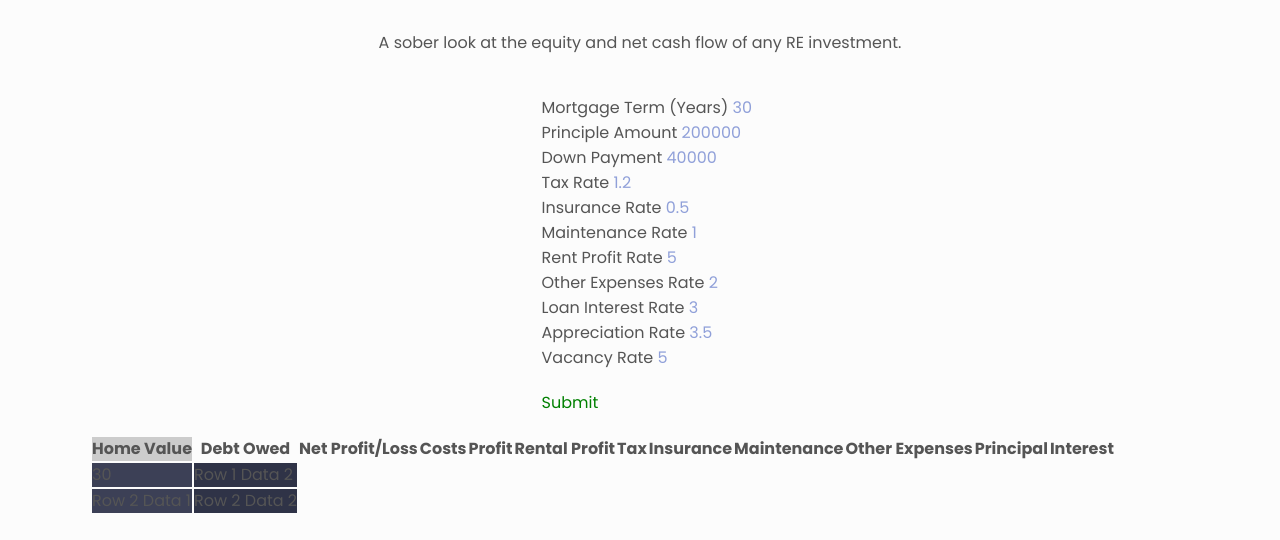
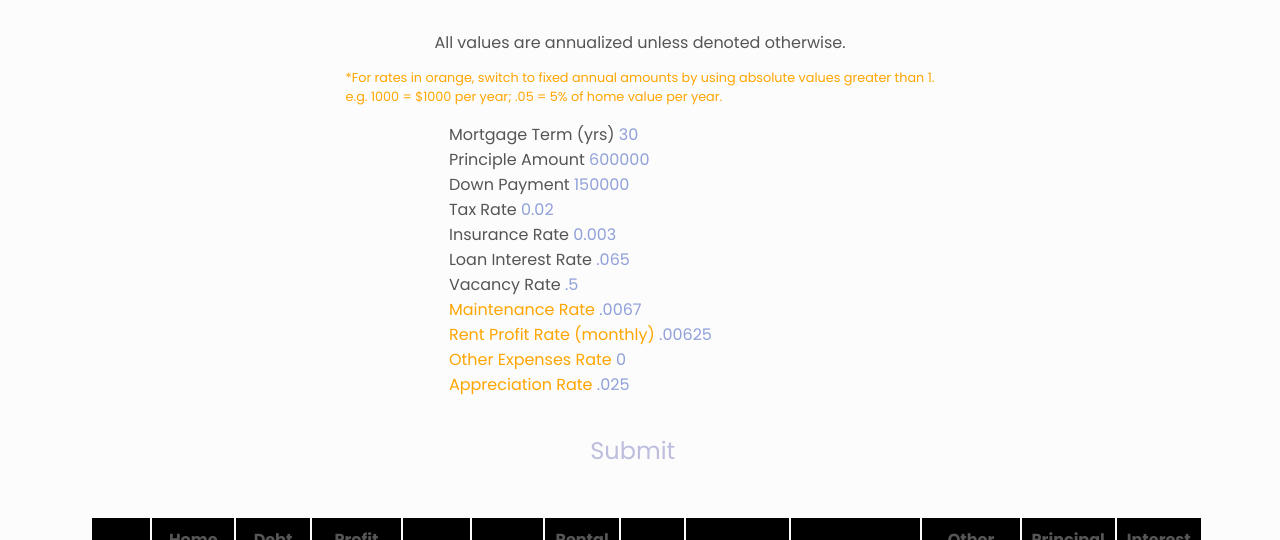
Before and after one commit to stirlingcarter/re-finance, a plain HTML site: page index.html in a window 1280 px wide. Both pictures are taken after a click on the input "Submit". Shown: the part 260-800 px from the top of the page. Drawn offline with Linux system fonts and the light colour scheme.

Commit message:
good state

```diff
--- a/index.html
+++ b/index.html
@@ -10,7 +10,7 @@
   <link href="https://fonts.googleapis.com/css2?family=Poppins:wght@400;500;700&display=swap" rel="stylesheet" />
   <script src="https://kit.fontawesome.com/fa62c117c7.js" crossorigin="anonymous"></script>
   <link rel="stylesheet" href="styles.css" />
-  <title>Raj Shekhar</title>
+  <title>RE calc</title>
 </head>
 
 <body class="light" id="top">
@@ -42,44 +42,53 @@
       <h1> Real Estate Return Calculator</h1>
       <!-- <h2 class="about__name">Simple & Complete</h2> -->
       <p class="about__desc">
-        A sober look at the equity and net cash flow of any RE investment.
+        All values are annualized unless denoted otherwise.
       </p>
+      <p class="fields__desc">
+        *For rates in orange, switch to fixed annual amounts by using absolute values greater than 1. <br> e.g. 1000 = $1000 per year; .05 = 5% of home value per year.
+       </p>
     </div>
+
 
     <section class="calculator center" id="calculator">
       <form id="calcForm">
-        <label>Mortgage Term (Years)</label>
+        <div class="form-inputs">
+        <label class="formLabel">Mortgage Term (yrs)</label>
         <input class="formbox" type="number" id="mortgageTerm" value="30" required><br>
-        <label>Principle Amount</label>
-        <input class="formbox" type="number" id="principle" value="200000" required><br>
-        <label>Down Payment </label>
-        <input class="formbox" type="number" id="downPayment" value="40000" required><br>
-        <label>Tax Rate </label>
-        <input class="formbox" type="number" id="taxRate" value="1.2" required><br>
-        <label>Insurance Rate </label>
-        <input class="formbox" type="number" id="insuranceRate" value="0.5" required><br>
-        <label>Maintenance Rate </label>
-        <input class="formbox" type="number" id="maintenanceRate" value="1" required><br>
-        <label>Rent Profit Rate </label>
-        <input class="formbox" type="number" id="rentProfitRate" value="5" required><br>
-        <label>Other Expenses Rate </label>
-        <input class="formbox" type="number" id="otherExpensesRate" value="2" required><br>
-        <label>Loan Interest Rate </label>
-        <input class="formbox" type="number" id="loanInterestRate" value="3" required><br>
-        <label>Appreciation Rate </label>
-        <input class="formbox" type="number" id="appreciationRate" value="3.5" required><br>
-        <label>Vacancy Rate </label>
-        <input class="formbox" type="number" id="vacancyRate" value="5" required><br>
-        <input type="submit" value="Submit" id="valSubmit">
+        <label class="formLabel">Principle Amount</label>
+        <input class="formbox" type="number" id="principle" value="600000" step="any" required><br>
+        <label class="formLabel">Down Payment </label>
+        <input class="formbox" type="number" id="downPayment" value="150000" step="any" required><br>
+        <label class="formLabel">Tax Rate </label>
+        <input class="formbox" type="number" id="taxRate" value="0.02" step="any" required><br>
+        <label class="formLabel">Insurance Rate </label>
+        <input class="formbox" type="number" id="insuranceRate" value="0.003" step="any" required><br>
+        <label class="formLabel">Loan Interest Rate </label>
+        <input class="formbox" type="number" id="loanInterestRate" value=".065" step="any" required><br>
+        <label class="formLabel">Vacancy Rate </label>
+        <input class="formbox" type="number" id="vacancyRate" value=".5" step="any" required><br>
+        <label class="formLabel" style="color: orange">Maintenance Rate</label>
+        <input class="formbox" type="number" id="maintenanceRate" value=".0067" step="any" required><br>
+        <label class="formLabel" style="color: orange">Rent Profit Rate (monthly)</label>
+        <input class="formbox" type="number" id="rentProfitRate" value=".00625" step="any" required><br>
+        <label class="formLabel" style="color: orange">Other Expenses Rate</label>
+        <input class="formbox" type="number" id="otherExpensesRate" value="0" step="any" required><br>
+        <label class="formLabel" style="color: orange">Appreciation Rate</label>
+        <input class="formbox" type="number" id="appreciationRate" value=".025" step="any" required><br>
+      </div>
+      <div class="btn form-submit">
+        <input type="submit" value="Submit">
+      </div>
       </form>
     </section>
 
     <table id="outputTable">
       <thead>
         <tr>
-          <th id="column1" style="background-color: #cccccc" class="column1">Home Value</th>
+          <th id="column2" style="background-color: black" class="column1">Year</th>
+          <th id="column1" style="background-color: black" class="column1">Home Value</th>
           <th class="column2">Debt Owed</th>
-          <th class="column1">Net Profit/Loss</th>
+          <th class="column1">Profit T.D.</th>
           <th class="column2">Costs</th>
           <th class="column1">Profit</th>
           <th class="column2">Rental Profit</th>
@@ -87,8 +96,8 @@
           <th class="column2">Insurance</th>
           <th class="column1">Maintenance</th>
           <th class="column2">Other Expenses</th>
-          <th class="column1">Principal</th>
-          <th class="column2">Interest</th>
+          <th class="column1">Principal Paid</th>
+          <th class="column2">Interest Paid</th>
 
         </tr>
       </thead>
--- a/script.js
+++ b/script.js
@@ -62,28 +62,99 @@ const scrollUp = () => {
 
 document.addEventListener('scroll', scrollUp)
 
-function calculateRealEstateReturn(mortgageTerm) {
-    return [
-        [mortgageTerm, "Row 1 Data 2"],
-        ["Row 2 Data 1", "Row 2 Data 2"]
-    ];
+function calculateMonthlyPayment(principle, loanInterestRate, mortgageTerm) {
+    var monthlyInterestRate = loanInterestRate / 12.0;
+    var numberOfPayments = mortgageTerm * 12;
+    var denominator = (1 - Math.pow((1 + monthlyInterestRate), -numberOfPayments));
+    var monthlyPayment = principle * monthlyInterestRate / denominator;
+    return monthlyPayment;
 }
+
+function calculateRealEstateReturn(mortgageTerm, principle, downPayment, taxRate, insuranceRate, maintenanceRate, rentProfitRate, otherExpensesRate, loanInterestRate, appreciationRate, vacancyRate) {
+
+    let staticMaintenance = true;
+    let staticOtherExpenses = true;
+    let staticRentProfit = true;
+    let staticAppreciation = true;
+
+    if (maintenanceRate > -1 && maintenanceRate < 1) {
+        staticMaintenance = false;
+    }
+    if (otherExpensesRate > -1 && otherExpensesRate < 1) {
+        staticOtherExpenses = false;
+    }
+    if (rentProfitRate > -1 && rentProfitRate < 1) {
+        staticRentProfit = false;
+    }
+    if (appreciationRate > -1 && appreciationRate < 1) {
+        staticAppreciation = false;
+    }
+
+    let homeValue = principle + downPayment;
+    let loanAmount = principle;
+    let netProfitLoss = 0;
+    let monthlyPayment = calculateMonthlyPayment(principle, loanInterestRate, mortgageTerm);
+
+    let data = [];
+
+    for (let year = 1; year <= mortgageTerm; year++) {
+        homeValue = staticAppreciation ? homeValue + appreciationRate : homeValue * (1 + appreciationRate);
+        let rentProfit = staticRentProfit ? 12 * (rentProfitRate * (1-vacancyRate)) : homeValue * rentProfitRate * 12 * (1 - vacancyRate);
+        let tax = homeValue * taxRate;
+        let insurance = homeValue * insuranceRate;
+        let maintenance = staticMaintenance ? maintenanceRate : homeValue * maintenanceRate;
+        let otherExpenses = staticOtherExpenses ? otherExpensesRate : homeValue * otherExpensesRate;
+
+        let interestForTheYear = loanAmount * loanInterestRate;
+        let principalPaid = monthlyPayment * 12 - interestForTheYear;
+        loanAmount -= principalPaid;
+
+        let totalCosts = tax + insurance + maintenance + otherExpenses + interestForTheYear + principalPaid;
+        let profit = rentProfit - totalCosts;
+        netProfitLoss += profit;
+
+        // Add row to data
+        data.push([
+            year,
+            formatNumber(homeValue),
+            formatNumber(loanAmount),
+            formatNumber(netProfitLoss),
+            formatNumber(totalCosts),
+            formatNumber(profit),
+            formatNumber(rentProfit),
+            formatNumber(tax),
+            formatNumber(insurance),
+            formatNumber(maintenance),
+            formatNumber(otherExpenses),
+            formatNumber(principalPaid),
+            formatNumber(interestForTheYear)
+        ]);
+    }
+
+    return data;
+}
+
+function formatNumber(num) {
+    return Math.round(num).toLocaleString();
+}
+
 
 window.onload = function() {
     document.getElementById("calcForm").onsubmit = function(e) {
         e.preventDefault();
 
-        let mortgageTerm = document.getElementById("mortgageTerm").value;
-        let principle = document.getElementById("principle").value;
-        let downPayment = document.getElementById("downPayment").value;
-        let taxRate = document.getElementById("taxRate").value;
-        let insuranceRate = document.getElementById("insuranceRate").value;
-        let maintenanceRate = document.getElementById("maintenanceRate").value;
-        let rentProfitRate = document.getElementById("rentProfitRate").value;
-        let otherExpensesRate = document.getElementById("otherExpensesRate").value;
-        let loanInterestRate = document.getElementById("loanInterestRate").value;
-        let appreciationRate = document.getElementById("appreciationRate").value;
-        let vacancyRate = document.getElementById("vacancyRate").value;
+        let mortgageTerm = Number(document.getElementById("mortgageTerm").value);
+        let principle = Number(document.getElementById("principle").value);
+        let downPayment = Number(document.getElementById("downPayment").value);
+        let taxRate = Number(document.getElementById("taxRate").value);
+        let insuranceRate = Number(document.getElementById("insuranceRate").value);
+        let maintenanceRate = Number(document.getElementById("maintenanceRate").value);
+        let rentProfitRate = Number(document.getElementById("rentProfitRate").value);
+        let otherExpensesRate = Number(document.getElementById("otherExpensesRate").value);
+        let loanInterestRate = Number(document.getElementById("loanInterestRate").value);
+        let appreciationRate = Number(document.getElementById("appreciationRate").value);
+        let vacancyRate = Number(document.getElementById("vacancyRate").value);
+
 
         let result = calculateRealEstateReturn(mortgageTerm, principle, downPayment, taxRate, insuranceRate, maintenanceRate, rentProfitRate, otherExpensesRate, loanInterestRate, appreciationRate, vacancyRate);
 
@@ -97,6 +168,7 @@ window.onload = function() {
                 let td = document.createElement("td");
                 td.textContent = data;
 				td.style.backgroundColor = i % 2 == 0 ? "#2F3347" : "#3C4056";
+                td.style.padding = "5px";
                 tr.appendChild(td);
             }
             outputBody.appendChild(tr);
--- a/styles.css
+++ b/styles.css
@@ -212,6 +212,11 @@ button {
   align-items: center;
 }
 
+
+.formLabel {
+  align-content: center;
+}
+
 .header {
   height: 8em;
   max-width: 1100px;
@@ -268,6 +273,28 @@ main {
   max-width: 600px;
 }
 
+.fields__desc {
+  font-size: 0.8em;
+  max-width: 700px;
+  padding-top: 1em;
+  color: orange
+}
+
+input[type="submit"] {
+  transition: 0.3s;
+  color: #bdbddd;
+}
+
+input[type="submit"]:hover {
+  transform: translateY(-3px);
+  color: #fff;
+  cursor: pointer;
+}
+
+input[type="submit"]:active {
+  color: green;
+}
+
 .about__desc,
 .about__contact {
   margin-top: 2.4em;
@@ -287,6 +314,16 @@ main {
   display: grid;
   grid-template-columns: repeat(auto-fit, minmax(18em, 1fr));
   grid-gap: 2em;
+}
+
+.column1 {
+  background-color: black;
+  padding: 10px;
+}
+
+.column2 {
+  background-color: black;
+  padding: 10px;
 }
 
 .project {
@@ -323,17 +360,26 @@ main {
   margin-left: 0.5em;
 }
 
-#valSubmit {
-  padding-top: 20px;
-  padding-bottom: 20px;
-  color: green;
+
+
+.calculator {
+  justify-content: center;
+  padding-top: 1em;
 }
 
-.calculator {
-  flex-direction: column;
+.form-inputs {
+  flex-grow: 1;
+  padding-left: 9em;
+  padding-bottom: 1em;
+}
+
+.form-submit {
+  display: grid;
   justify-content: center;
-  padding-top: 40px;
-  padding-left: 310px;
+  align-items: center;
+  padding-bottom: 2em;
+  font-size: 1.5rem;
+  padding-right: 2em;
 }
 
 input[type="number"]::-webkit-inner-spin-button,
```
